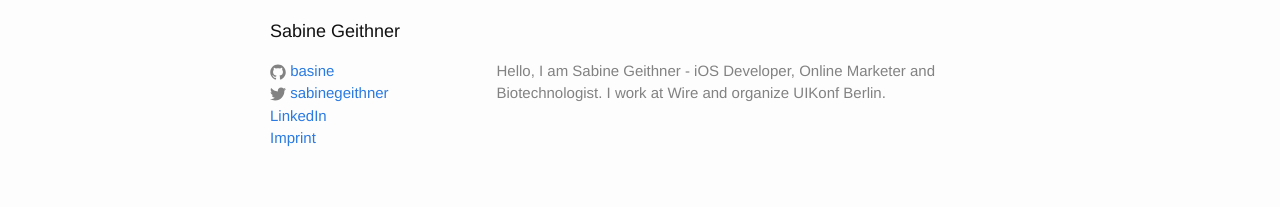
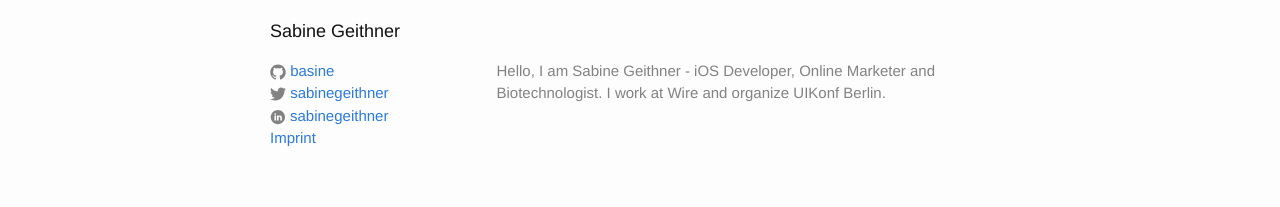
Before and after one commit to basine/basine.github.io, a Jekyll site: the page built from index.html, in a window 1280 px wide. Shown: the part 814-1021 px from the top of the page. Built offline with Jekyll 4.4.1, drawn with Linux system fonts in a browser that asks for light colours.

Commit message:
add linked sag

```diff
--- a/_config.yml
+++ b/_config.yml
@@ -13,6 +13,7 @@ description: > # this means to ignore newlines until "baseurl:"
 baseurl: "" # the subpath of your site, e.g. /blog
 url: "http://www.sabinegeithner.de" # the base hostname & protocol for your site
 twitter_username: sabinegeithner
+linkedin_username: sabinegeithner
 github_username:  basine
 
 # Build settings
--- a/_includes/footer.html
+++ b/_includes/footer.html
@@ -20,13 +20,15 @@
           {% endif %}
 
           <li>
-            <a href="https://de.linkedin.com/in/sabinegeithner" target="_blank">LinkedIn</a>
+            {% include icon-linkedin.html username=site.linkedin_username %}
           </li>
+
           <li>
-            <a href="{{ site.baseurl }}/imprint.html">Imprint</a>
+            <a href="{{ site.baseurl }}/imprint.html"><i class="svg-icon linkedin"></i>Imprint</a>
           </li>
 
         </ul>
+
       </div>
 
       <div class="footer-col footer-col-2">
--- /dev/null
+++ b/_includes/icon-linkedin.html
@@ -0,0 +1 @@
+<a href="https://linkedin.com/in/{{ include.username }}"><span class="icon icon--linkedin">{% include icon-linkedin.svg %}</span><span class="username">{{ include.username }}</span></a>
```
Also changed, not shown: _includes/icon-linkedin.svg (added).
